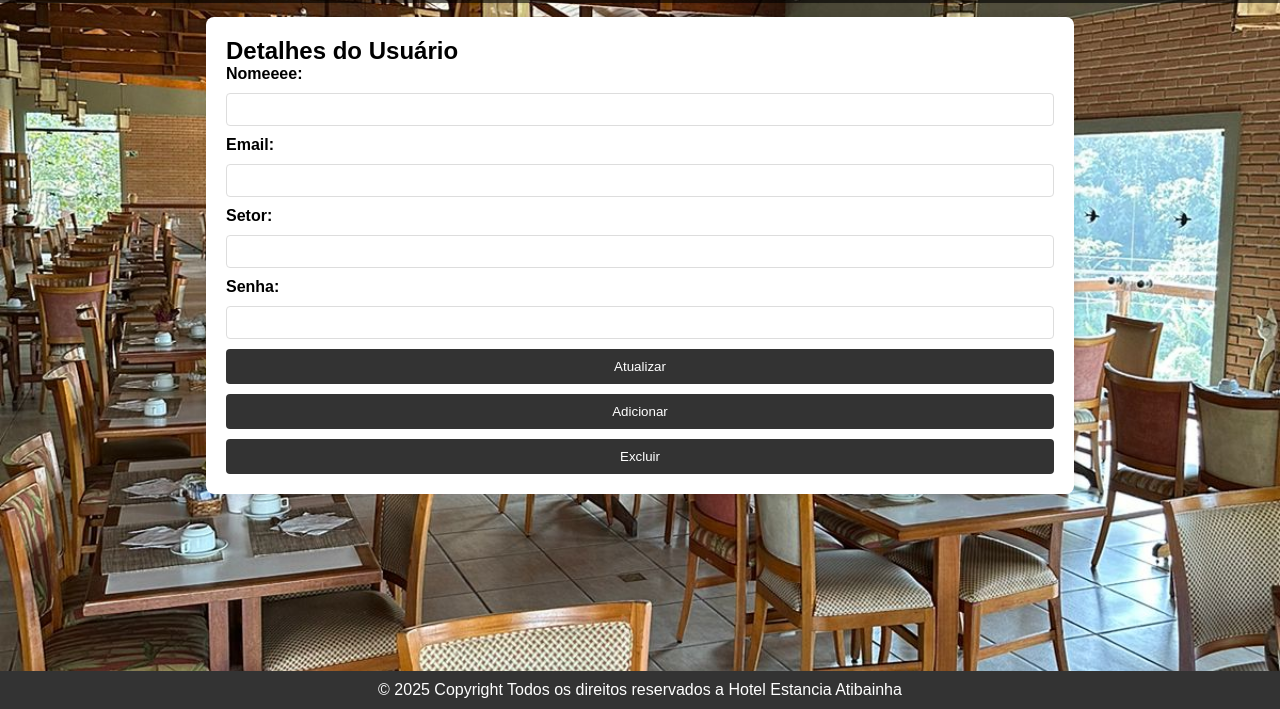
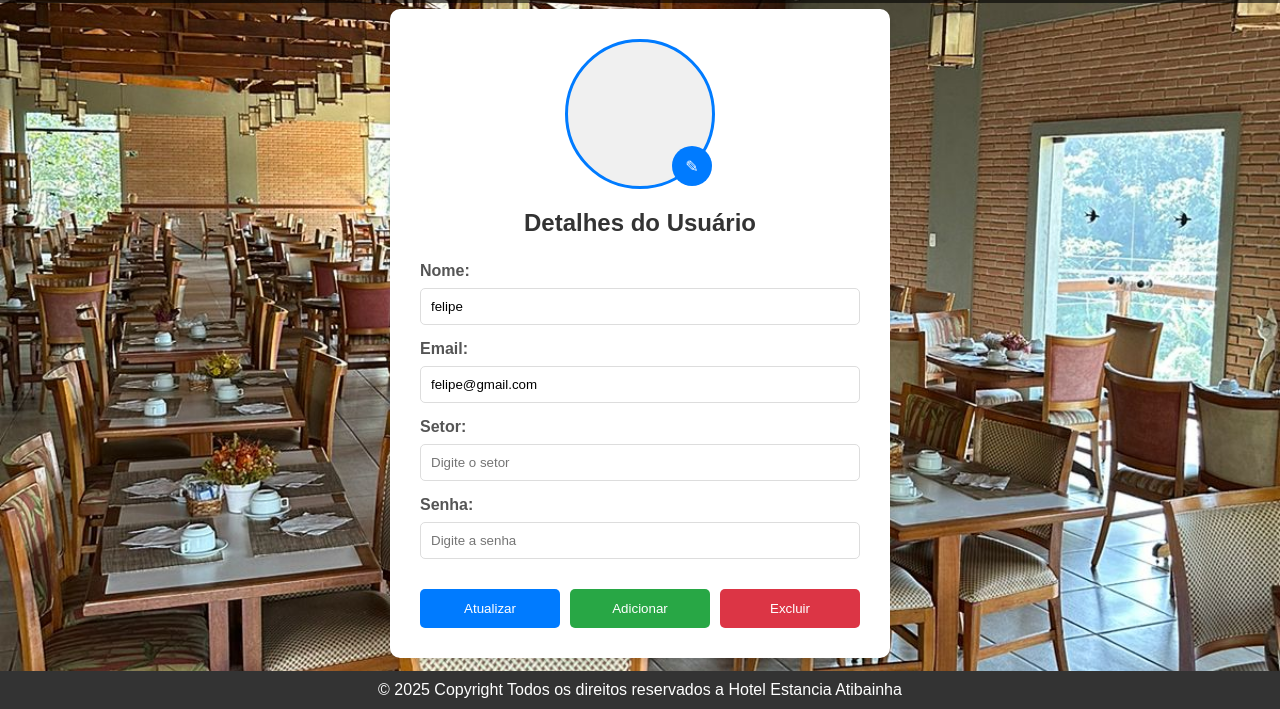
Before and after one commit to FeCavalcanteGrf/AtibainhaVisits, a website: page usuarios.html in a window 1280 px wide. Shown: the part 91-800 px from the top of the page. Drawn offline with Linux system fonts and the light colour scheme; no server answers; files whose address does not match are found by name.

Commit message:
Atualização 1.0 da tela de perfil (ainda precisa arrumar)

```diff
--- a/css/usuarios.css
+++ b/css/usuarios.css
@@ -1,50 +1,132 @@
-#user-list {
-    list-style: none;
-    padding: 0;
+body {
+    padding-top: 80px; /* Adjust for navbar */
 }
 
-#user-list li {
-    padding: 10px;
-    border-bottom: 1px solid #ddd;
-}
-section {
-    background-color: #fff;
-    padding: 20px;
-    margin-bottom: 20px;
-    border-radius: 8px;
-    box-shadow: 0 0 10px rgba(0, 0, 0, 0.1);
+.user-details-container {
+    display: flex;
+    justify-content: center;
+    align-items: center;
+    min-height: calc(100vh - 160px); /* Subtract header and footer height */
 }
 
-form {
+.user-details {
+    max-width: 500px;
+    width: 100%;
+    background-color: #fff;
+    padding: 30px;
+    border-radius: 10px;
+    box-shadow: 0 4px 6px rgba(0, 0, 0, 0.1);
+    position: relative;
+}
+
+.profile-image-container {
+    display: flex;
+    justify-content: center;
+    margin-bottom: 20px;
+}
+
+.profile-image {
+    width: 150px;
+    height: 150px;
+    border-radius: 50%;
+    background-color: #f0f0f0;
+    display: flex;
+    justify-content: center;
+    align-items: center;
+    position: relative;
+    border: 3px solid #007bff;
+}
+
+.profile-image input[type="file"] {
+    display: none;
+}
+
+.profile-image label {
+    position: absolute;
+    bottom: 0;
+    right: 0;
+    background-color: #007bff;
+    color: white;
+    width: 40px;
+    height: 40px;
+    border-radius: 50%;
+    display: flex;
+    justify-content: center;
+    align-items: center;
+    cursor: pointer;
+    transition: background-color 0.3s;
+}
+
+.profile-image label:hover {
+    background-color: #0056b3;
+}
+
+.user-details h2 {
+    text-align: center;
+    margin-bottom: 25px;
+    color: #333;
+}
+
+#user-form {
     display: flex;
     flex-direction: column;
-    gap: 10px;
 }
 
-form label {
+#user-form label {
+    margin-bottom: 8px;
+    color: #555;
     font-weight: bold;
 }
 
-form input {
-    padding: 8px;
+#user-form input {
+    margin-bottom: 15px;
+    padding: 10px;
     border: 1px solid #ddd;
-    border-radius: 4px;
+    border-radius: 5px;
+    transition: border-color 0.3s;
 }
 
-form button {
-    padding: 10px;
+#user-form input:focus {
+    outline: none;
+    border-color: #007bff;
+}
+
+.button-container {
+    display: flex;
+    gap: 10px;
+    margin-top: 15px;
+}
+
+.button-container button {
+    flex: 1;
+    padding: 12px;
     border: none;
-    border-radius: 4px;
-    background-color: #333;
+    border-radius: 5px;
     color: white;
     cursor: pointer;
+    transition: background-color 0.3s;
 }
 
-form button:hover {
-    background-color: #555;
+#update-user {
+    background-color: #007bff;
 }
 
-.user-details {
-    width: 70%;
-    margin: 0 auto;
+#update-user:hover {
+    background-color: #0056b3;
 }
+
+#add-user {
+    background-color: #28a745;
+}
+
+#add-user:hover {
+    background-color: #218838;
+}
+
+#delete-user {
+    background-color: #dc3545;
+}
+
+#delete-user:hover {
+    background-color: #c82333;
+}
--- a/usuarios.html
+++ b/usuarios.html
@@ -6,7 +6,7 @@
     <link rel="icon" href="img/LogoTipo.png">
     <title>Perfil do Usuario</title>
     <link rel="stylesheet" href="css/styles.css">
-    <link rel="stylesheet" href="css/usuarios.css"> <!-- Novo arquivo CSS -->
+    <link rel="stylesheet" href="css/usuarios.css">
 </head>
 <body>
 
@@ -27,32 +27,40 @@
         </div>
     </div>
 </header>
-<main>
-    <section>
-        <h2>Usuários Cadastrados</h2>
-        <ul id="user-list">
-            <!-- Lista de usuários será gerada aqui -->
-        </ul>
-    </section>
+
+<main class="user-details-container">
     <section class="user-details">
+        <div class="profile-image-container">
+            <div class="profile-image">
+                <input type="file" id="profile-image-upload" accept="image/*">
+                <label for="profile-image-upload">✎</label>
+            </div>
+        </div>
         <h2>Detalhes do Usuário</h2>
         <form id="user-form">
-            <label for="user-name">Nomeeee:</label>
-            <input type="text" id="user-name" name="user-name">
+            <label for="user-name">Nome:</label>
+            <input type="text" id="user-name" name="user-name" placeholder="Digite o nome" value="felipe">
+
             <label for="user-email">Email:</label>
-            <input type="email" id="user-email" name="user-email">
+            <input type="email" id="user-email" name="user-email" placeholder="Digite o email" value="felipe@gmail.com">
+
             <label for="user-sector">Setor:</label>
-            <input type="text" id="user-sector" name="user-sector">
+            <input type="text" id="user-sector" name="user-sector" placeholder="Digite o setor">
+
             <label for="user-password">Senha:</label>
-            <input type="password" id="user-password" name="user-password">
-            <button type="button" id="update-user">Atualizar</button>
-            <button type="button" id="add-user">Adicionar</button>
-            <button type="button" id="delete-user">Excluir</button>
+            <input type="password" id="user-password" name="user-password" placeholder="Digite a senha">
+
+            <div class="button-container">
+                <button type="button" id="update-user">Atualizar</button>
+                <button type="button" id="add-user">Adicionar</button>
+                <button type="button" id="delete-user">Excluir</button>
+            </div>
         </form>
     </section>
 </main>
+
 <footer>
-    <label >© 2025 Copyright Todos os direitos reservados a Hotel Estancia Atibainha</label>
+    <label>© 2025 Copyright Todos os direitos reservados a Hotel Estancia Atibainha</label>
 </footer>
 
 <!-- <script src="js/script.js"></script> comenta essa linha pra mim -->
```
